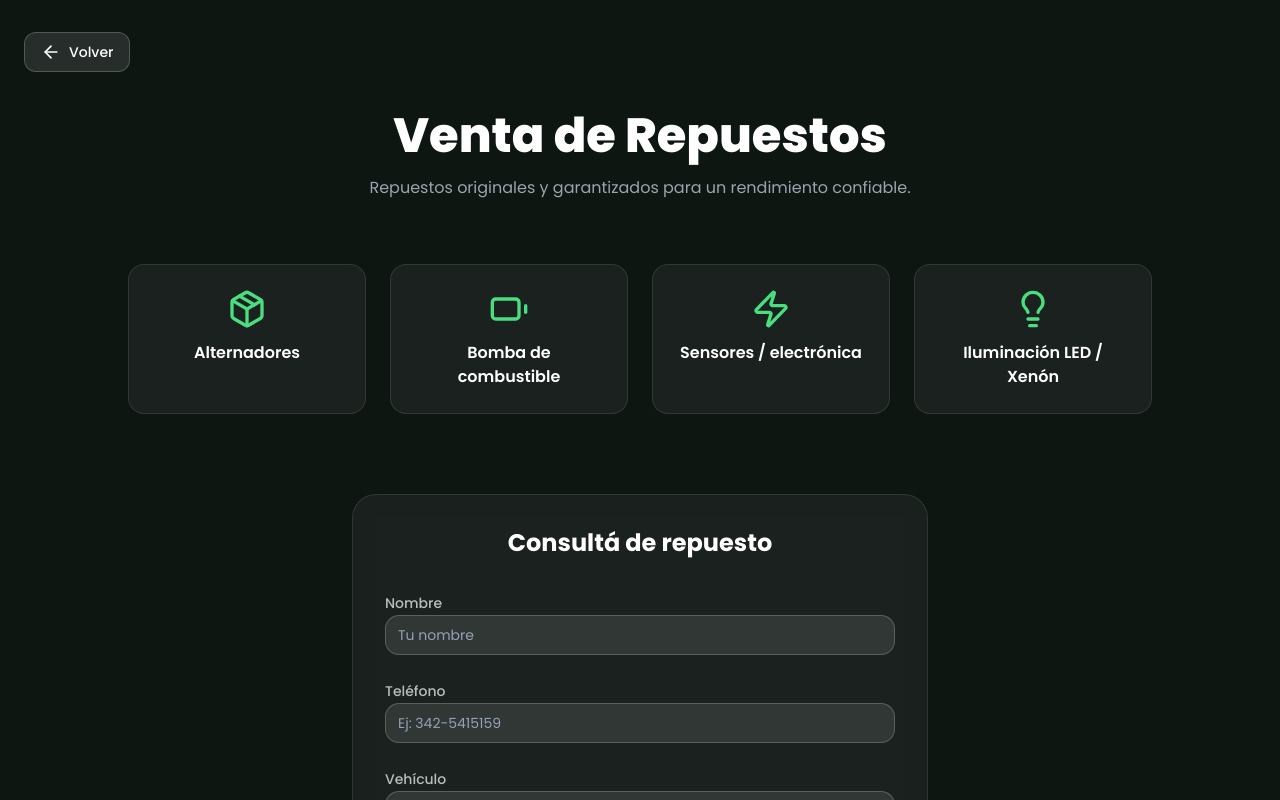
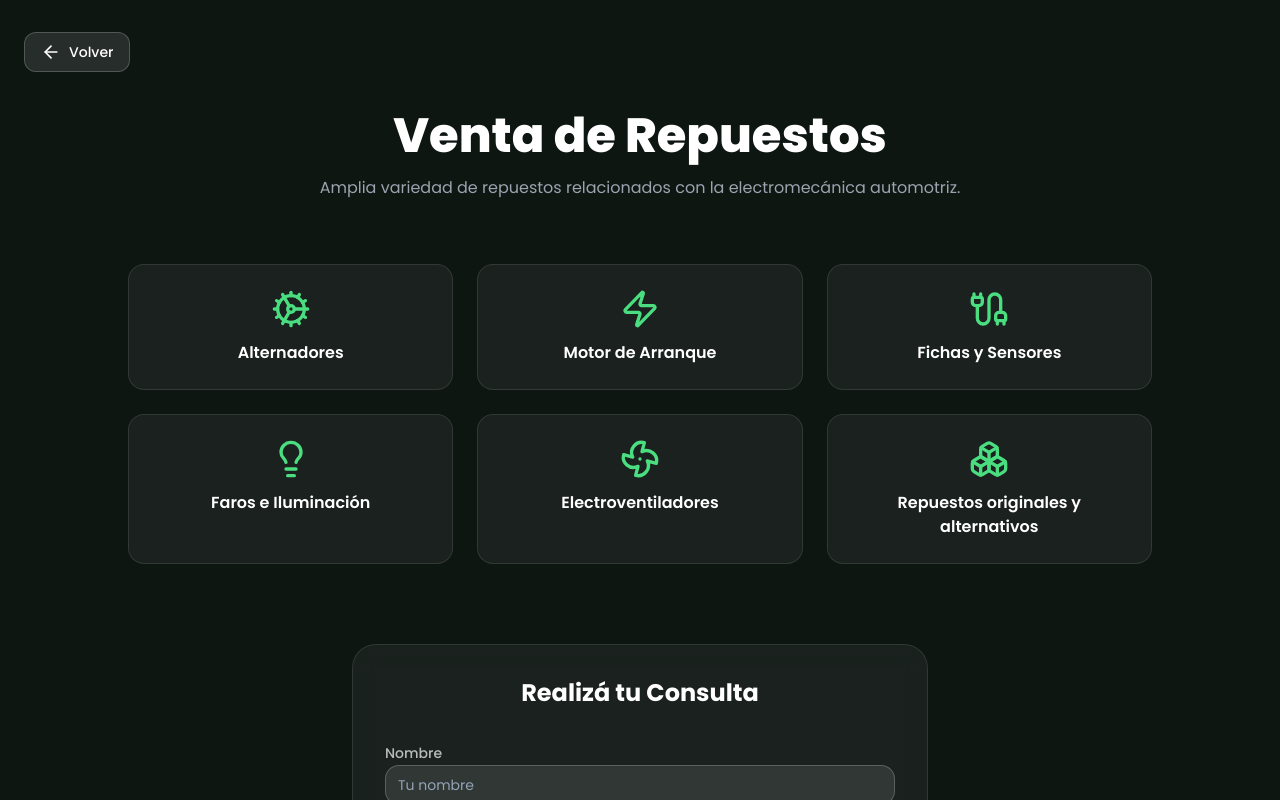
Before and after one commit to Xxtoni7/Micromecanica-Rotania-, a React (Vite) app: page /repuestos in a window 1280 px wide. Shown: the top 800 px of the page. Built offline with nearby package versions, Linux system fonts and the light colour scheme.

Commit message:
Update Repuestos.jsx

```diff
--- a/src/pages/Repuestos.jsx
+++ b/src/pages/Repuestos.jsx
@@ -1,6 +1,6 @@
 import React, { useEffect, useState } from "react";
 import { motion } from "framer-motion";
-import { Package, Battery, Zap, Lightbulb, ArrowLeft } from "lucide-react";
+import { Zap, Lightbulb, ArrowLeft, Cog, Cable, Fan, Boxes } from "lucide-react";
 import { Button } from "../components/ui/button";
 import { Input } from "../components/ui/input";
 import { Textarea } from "../components/ui/textarea";
@@ -14,15 +14,12 @@ const Repuestos = () => {
     const { toast } = useToast();
     const navigate = useNavigate();
 
-    // Siempre entrar arriba del todo
     useEffect(() => {
         window.scrollTo(0, 0);
     }, []);
 
-    // Volver al HOME → sección #servicios
     const handleBack = () => {
         navigate("/");
-        // Esperar a que se monte Home y scrollear a #servicios
         setTimeout(() => {
         const el = document.getElementById("servicios");
         if (el) el.scrollIntoView({ behavior: "smooth" });
@@ -74,11 +71,14 @@ const Repuestos = () => {
     };
 
     const categories = [
-        { icon: Package, label: "Alternadores" },
-        { icon: Battery, label: "Bomba de combustible" },
-        { icon: Zap, label: "Sensores / electrónica" },
-        { icon: Lightbulb, label: "Iluminación LED / Xenón" },
+    { icon: Cog, label: "Alternadores" },
+    { icon: Zap, label: "Motor de Arranque" },
+    { icon: Cable, label: "Fichas y Sensores" },
+    { icon: Lightbulb, label: "Faros e Iluminación" },
+    { icon: Fan, label: "Electroventiladores" },
+    { icon: Boxes, label: "Repuestos originales y alternativos" },
     ];
+
 
     return (
         <section className="bg-[#0E1612] text-white min-h-screen pt-8 sm:pt-8 md:pt-8 lg:pt-8 pb-28 px-6">
@@ -103,12 +103,12 @@ const Repuestos = () => {
                 Venta de Repuestos
             </h1>
             <p className="text-gray-400 max-w-2xl mx-auto">
-                Repuestos originales y garantizados para un rendimiento confiable.
+                Amplia variedad de repuestos relacionados con la electromecánica automotriz.
             </p>
         </motion.div>
 
         {/* Categorías */}
-        <div className="grid sm:grid-cols-2 lg:grid-cols-4 gap-6 max-w-5xl mx-auto mb-20">
+        <div className="grid sm:grid-cols-2 lg:grid-cols-3 gap-6 max-w-5xl mx-auto mb-20">
             {categories.map((c, i) => (
                 <motion.div
                     key={c.label}
@@ -126,7 +126,7 @@ const Repuestos = () => {
         {/* Formulario */}
         <div className="max-w-xl mx-auto bg-white/5 p-8 rounded-3xl border border-white/10 backdrop-blur-md">
             <h3 className="text-2xl font-bold mb-8 text-center">
-            Consultá de repuesto
+            Realizá tu Consulta
             </h3>
 
             <form onSubmit={handleSubmit} className="space-y-6">
@@ -211,7 +211,6 @@ const Repuestos = () => {
             </form>
         </div>
 
-        {/*WhatsApp en móvil */}
         <a
             href="https://wa.me/5493425415159"
             className="fixed bottom-6 right-6 bg-green-600 rounded-full p-4 shadow-xl hover:scale-110 transition sm:hidden"
```
